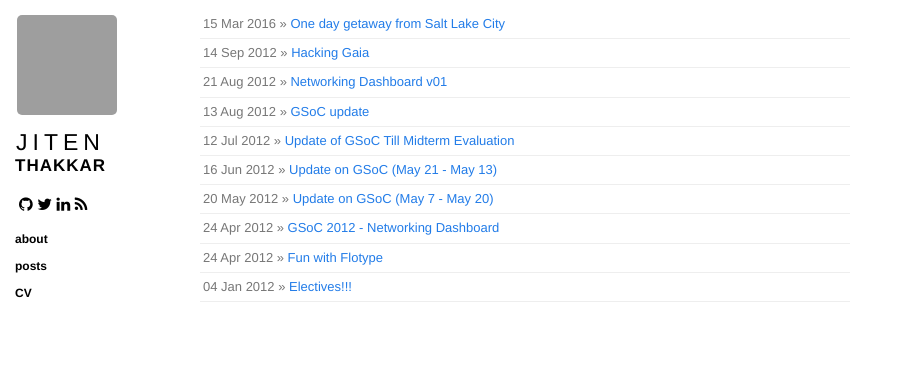
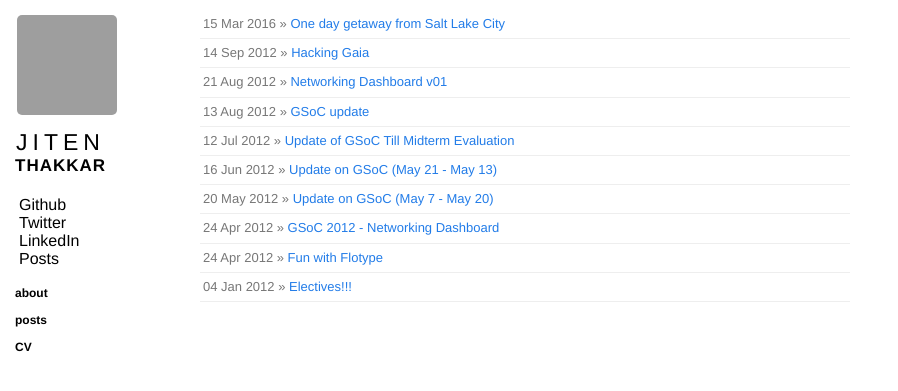
Before and after one commit to jiten-thakkar/jiten-thakkar.github.io, a Jekyll site: the page built from index.html, in a window 1280 px wide. Shown: the top 391 px of the page, without its empty margins (0-898 px from the left). Built offline with Jekyll 4.4.1, drawn with Linux system fonts in a browser that asks for light colours; nearby versions of some CDN libraries; the list of posts is cut into pages by our own code; grey boxes are pictures that could not be loaded.

Commit message:
Removed icons for github, linkedin and twitter

```diff
--- a/_layouts/layout.html
+++ b/_layouts/layout.html
@@ -41,10 +41,10 @@
     </section>
 
     <section class="meta">
-      <a href="{{ site.github.owner_url }}" target="_blank"><i class="fa fa-github"></i></a>
-      <a href="https://twitter.com/{{ site.twitter }}" target="_blank"><i class="fa fa-twitter"></i></a>
-      <a href="https://www.linkedin.com/in/jiten2" target="_blank"><i class="fa fa-linkedin"></i></a>
-      <a href="/atom.xml"><i class="fa fa-rss"></i></a>
+      <a href="{{ site.github.owner_url }}" target="_blank">Github</a>
+      <a href="https://twitter.com/{{ site.twitter }}" target="_blank">Twitter</a>
+      <a href="https://www.linkedin.com/in/jiten2" target="_blank">LinkedIn</a>
+      <a href="/atom.xml">Posts</a>
     </section>
 
     <section class="sections">
```
